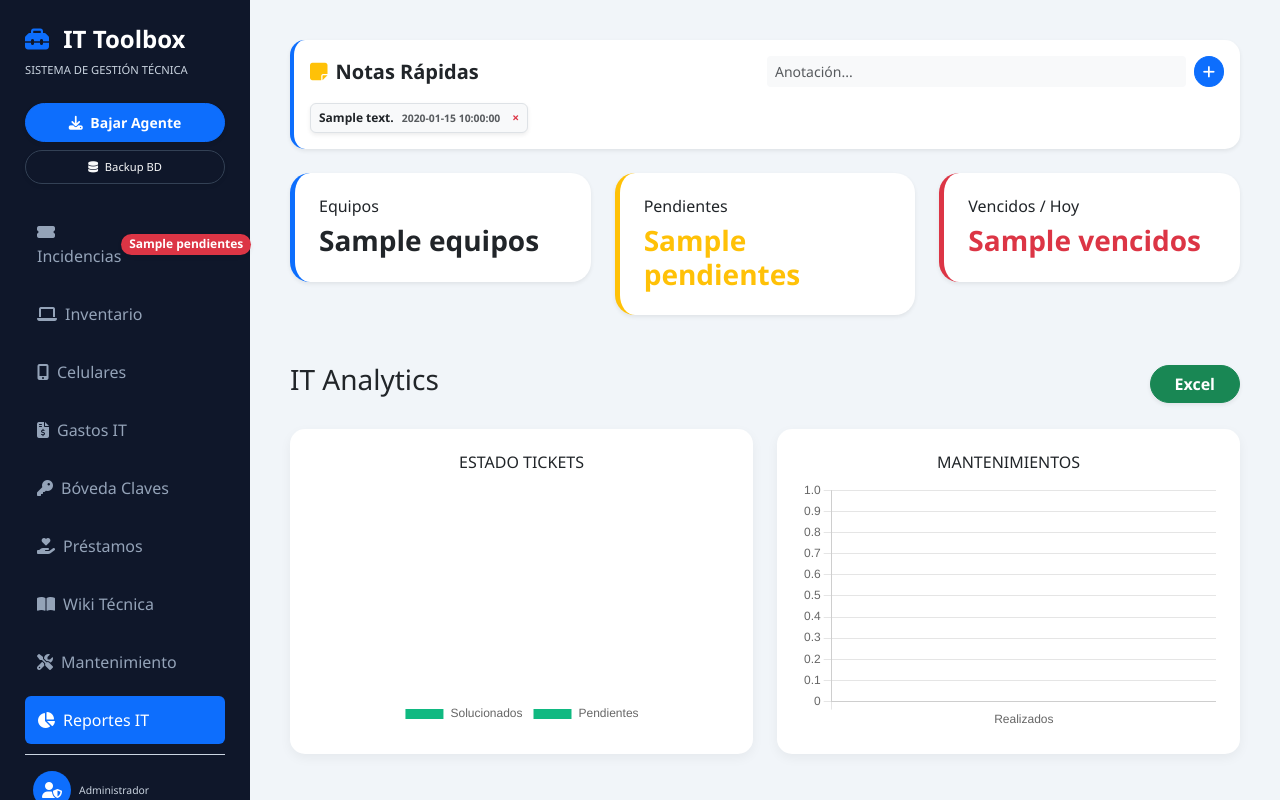
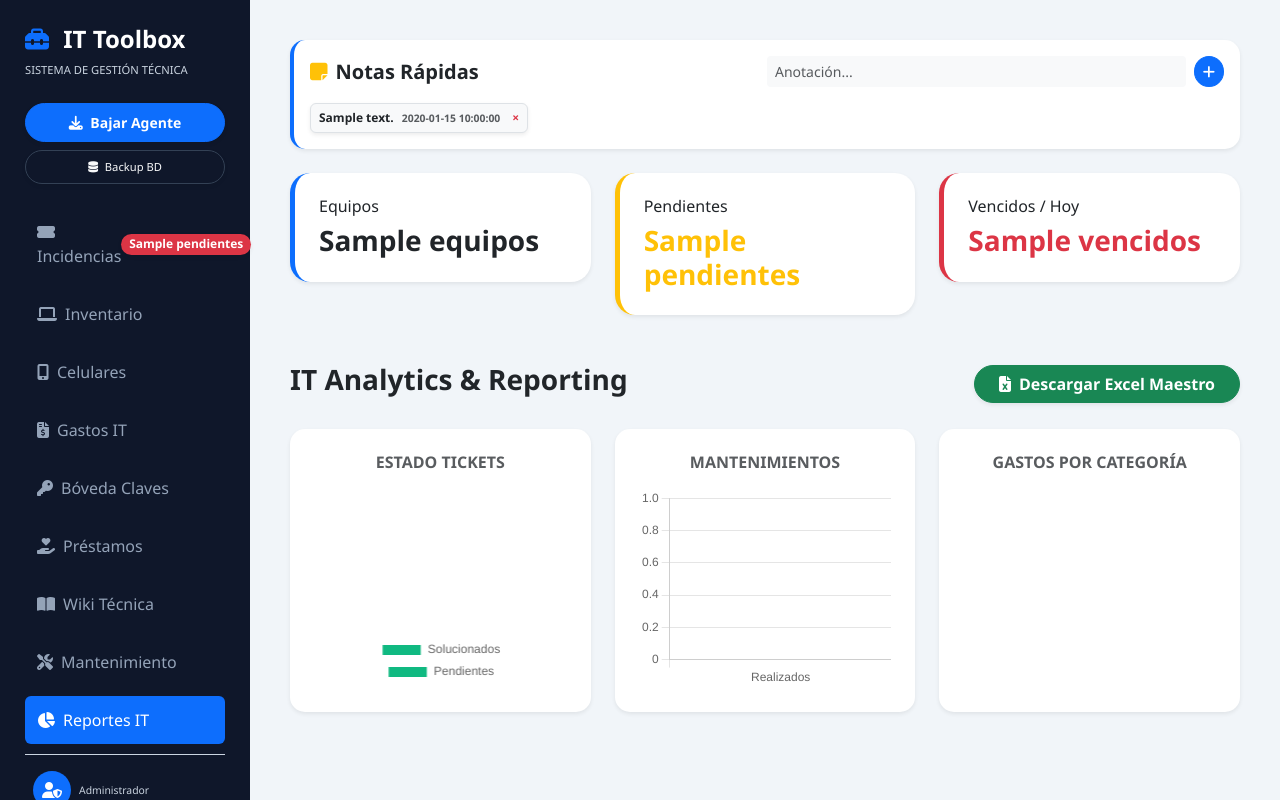
Before and after one commit to Alfredo1004/IT-Toolbox-Stable, a Flask app: template templates/toolbox.html in a window 1280 px wide, after a click on "Reportes IT". Run offline with Flask 3, Linux system fonts and the light colour scheme; the template is opened without the code that fills it: most values are stand-ins (such as "Sample title", 1, 10 or a date in 2020); a map, chart or similar area stays blank.

Commit message:
Reportes IT finalizados: Gráfica de gastos y Excel Maestro de 4 hojas

```diff
--- a/app.py
+++ b/app.py
@@ -192,13 +192,20 @@ def dashboard():
         gastos_ordenados = dict(sorted(gastos_por_mes.items(),
                                       key=lambda x: nombres_meses.index(x[0])))
 
-# RECUERDA: Añade 'gastos_por_mes=gastos_por_mes' al render_template de esta función
+        # 1. Nueva consulta para la gráfica de gastos por categoría
+    cursor.execute("SELECT categoria, SUM(cantidad * precio_unitario) FROM gastos GROUP BY categoria")
+    gastos_grafica_raw = cursor.fetchall()
 
+        # 2. Preparamos las listas para Chart.js (si no hay gastos, enviamos listas vacías para evitar errores)
+    labels_gastos = [row[0] for row in gastos_grafica_raw] if gastos_grafica_raw else []
+    data_gastos = [row[1] for row in gastos_grafica_raw] if gastos_grafica_raw else []
+
+        # RECUERDA: Añade 'gastos_por_mes=gastos_por_mes' al render_template de esta función
     cursor.execute("SELECT COUNT(*) FROM incidencias WHERE solucion = 'Solucionado'"); sol = cursor.fetchone()[0]
     stats_tickets = [sol, pend]; stats_manto = [len(manto)]
     conn.close()
     return render_template('toolbox.html', resumen={'equipos': total_eq, 'pendientes': pend, 'vencidos': venc},
-                           tickets=t_procesados, equipos=equipos, celulares=celulares, gastos_por_mes=gastos_ordenados, claves=claves, mantenimientos=manto,
+                           tickets=t_procesados, equipos=equipos, celulares=celulares, gastos_por_mes=gastos_ordenados, labels_gastos=labels_gastos, data_gastos=data_gastos, claves=claves, mantenimientos=manto,
                            notas=notas, prestamos=prestamos, wiki=wiki, fecha_actual=hoy,
                            stats_tickets=stats_tickets, stats_manto=stats_manto, pendientes_count=pend)
 
@@ -332,10 +339,46 @@ def backup_db(): return send_file(os.path.join(BASE_DIR, 'soporte.db'), as_attac
 @app.route('/descargar_reporte_excel')
 @login_required
 def descargar_reporte_excel():
-    conn = conectar_db(); df_tickets = pd.read_sql_query("SELECT id as Folio, equipo, usuario, problema as Falla, comentarios as Solucion, solucion as Estado, fecha FROM incidencias", conn)
-    df_inv = pd.read_sql_query("SELECT * FROM inventario", conn); conn.close(); f = "Reporte_TI_Master.xlsx"
+    conn = conectar_db()
+
+    # Consultas simplificadas para evitar errores de nombres de columnas
+    df_tickets = pd.read_sql_query("SELECT id as Folio, equipo as Equipo, usuario as Usuario, problema as Falla, fecha as Fecha FROM incidencias", conn)
+
+    # En Inventario usamos '*' para traer todo y evitar el error 'no such column'
+    df_inv = pd.read_sql_query("SELECT * FROM inventario", conn)
+
+    df_cel = pd.read_sql_query("SELECT * FROM celulares", conn)
+
+    # Para gastos, calculamos el total directamente
+    df_gastos = pd.read_sql_query("SELECT fecha as Fecha, proveedor as Proveedor, categoria as Categoria, descripcion as Articulo, cantidad as Cant, precio_unitario as Unitario, (cantidad * precio_unitario) as Total FROM gastos", conn)
+
+    conn.close()
+
+    # Añadir fila de TOTAL al final de Gastos
+    if not df_gastos.empty:
+        total_suma = df_gastos['Total'].sum()
+        fila_total = pd.DataFrame([['', '', '', 'TOTAL GENERAL:', '', '', total_suma]], columns=df_gastos.columns)
+        df_gastos = pd.concat([df_gastos, fila_total], ignore_index=True)
+
+    f = "Reporte_TI_Master.xlsx"
+
     with pd.ExcelWriter(f, engine='openpyxl') as writer:
-        df_tickets.to_excel(writer, index=False, sheet_name='Tickets'); df_inv.to_excel(writer, index=False, sheet_name='Inventario')
+        df_tickets.to_excel(writer, index=False, sheet_name='Tickets')
+        df_inv.to_excel(writer, index=False, sheet_name='Inventario_Hardware')
+        df_cel.to_excel(writer, index=False, sheet_name='Inventario_Celulares')
+        df_gastos.to_excel(writer, index=False, sheet_name='Reporte_Gastos')
+
+        # Auto-ajuste de columnas profesional
+        for sheetname in writer.sheets:
+            worksheet = writer.sheets[sheetname]
+            for col in worksheet.columns:
+                max_length = 0
+                column = col[0].column_letter
+                for cell in col:
+                    if cell.value:
+                        max_length = max(max_length, len(str(cell.value)))
+                worksheet.column_dimensions[column].width = max_length + 2
+
     return send_file(f, as_attachment=True)
 
 @app.route('/agregar_celular', methods=['POST'])
--- a/templates/toolbox.html
+++ b/templates/toolbox.html
@@ -376,8 +376,42 @@
         </div>
 
         <div class="tab-pane fade" id="reportes">
-            <div class="d-flex justify-content-between align-items-center mb-4"><h3>IT Analytics</h3><a href="/descargar_reporte_excel" class="btn btn-success rounded-pill px-4 fw-bold shadow-sm">Excel</a></div>
-            <div class="row g-4"><div class="col-md-6 text-center"><div class="card card-custom p-4"><h6>ESTADO TICKETS</h6><div style="height:250px;"><canvas id="chartTickets"></canvas></div></div></div><div class="col-md-6 text-center"><div class="card card-custom p-4"><h6>MANTENIMIENTOS</h6><div style="height:250px;"><canvas id="chartManto"></canvas></div></div></div></div>
+    <div class="d-flex justify-content-between align-items-center mb-4">
+        <h3 class="fw-bold">IT Analytics & Reporting</h3>
+        <a href="/descargar_reporte_excel" class="btn btn-success rounded-pill px-4 fw-bold shadow-sm">
+            <i class="fas fa-file-excel me-2"></i>Descargar Excel Maestro
+        </a>
+    </div>
+
+    <div class="row g-4">
+        <div class="col-md-4">
+            <div class="card card-custom p-4 shadow-sm border-0 h-100">
+                <h6 class="fw-bold text-muted text-center mb-3">ESTADO TICKETS</h6>
+                <div style="position: relative; height:200px;">
+                    <canvas id="chartTickets"></canvas>
+                </div>
+            </div>
+        </div>
+
+        <div class="col-md-4">
+            <div class="card card-custom p-4 shadow-sm border-0 h-100">
+                <h6 class="fw-bold text-muted text-center mb-3">MANTENIMIENTOS</h6>
+                <div style="position: relative; height:200px;">
+                    <canvas id="chartManto"></canvas>
+                </div>
+            </div>
+        </div>
+
+        <div class="col-md-4">
+            <div class="card card-custom p-4 shadow-sm border-0 h-100">
+                <h6 class="fw-bold text-muted text-center mb-3">GASTOS POR CATEGORÍA</h6>
+                <div style="position: relative; height:200px;">
+                    <canvas id="chartGastos"
+                            data-labels='{{ labels_gastos | tojson }}'
+                            data-values='{{ data_gastos | tojson }}'>
+                    </canvas>
+                </div>
+            </div>
         </div>
     </div>
 </div>
@@ -669,6 +703,36 @@ document.addEventListener('keyup', function (e) {
         }
     });
 
+            // --- NUEVA GRÁFICA DE GASTOS (Versión compatible con VS Code) ---
+document.addEventListener('DOMContentLoaded', function() {
+    const canvasG = document.getElementById('chartGastos');
+    if (canvasG) {
+        const ctxG = canvasG.getContext('2d');
+        const labelsG = JSON.parse(canvasG.getAttribute('data-labels') || '[]');
+        const valuesG = JSON.parse(canvasG.getAttribute('data-values') || '[]');
+
+        new Chart(ctxG, {
+            type: 'doughnut',
+            data: {
+                labels: labelsG,
+                datasets: [{
+                    data: valuesG,
+                    backgroundColor: ['#ffc107', '#0d6efd', '#198754', '#dc3545', '#6c757d'],
+                    borderWidth: 0
+                }]
+            },
+            options: {
+                responsive: true,
+                maintainAspectRatio: false,
+                plugins: {
+                    legend: { position: 'bottom', labels: { boxWidth: 10, font: { size: 10 } } }
+                }
+            }
+        });
+    }
+});
+
+
     document.addEventListener('DOMContentLoaded', function() {
     const urlParams = new URLSearchParams(window.location.search);
     const tab = urlParams.get('tab');
```
